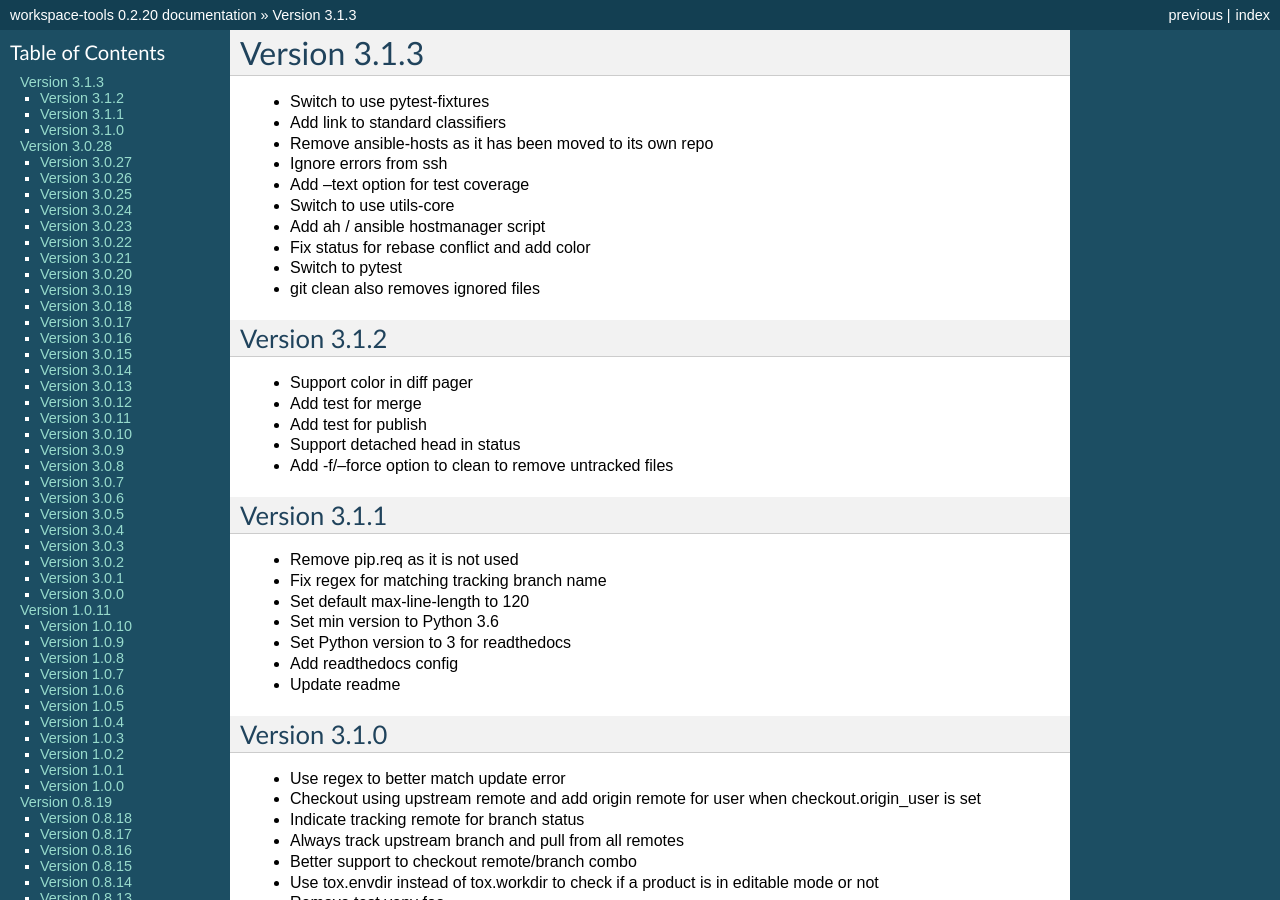
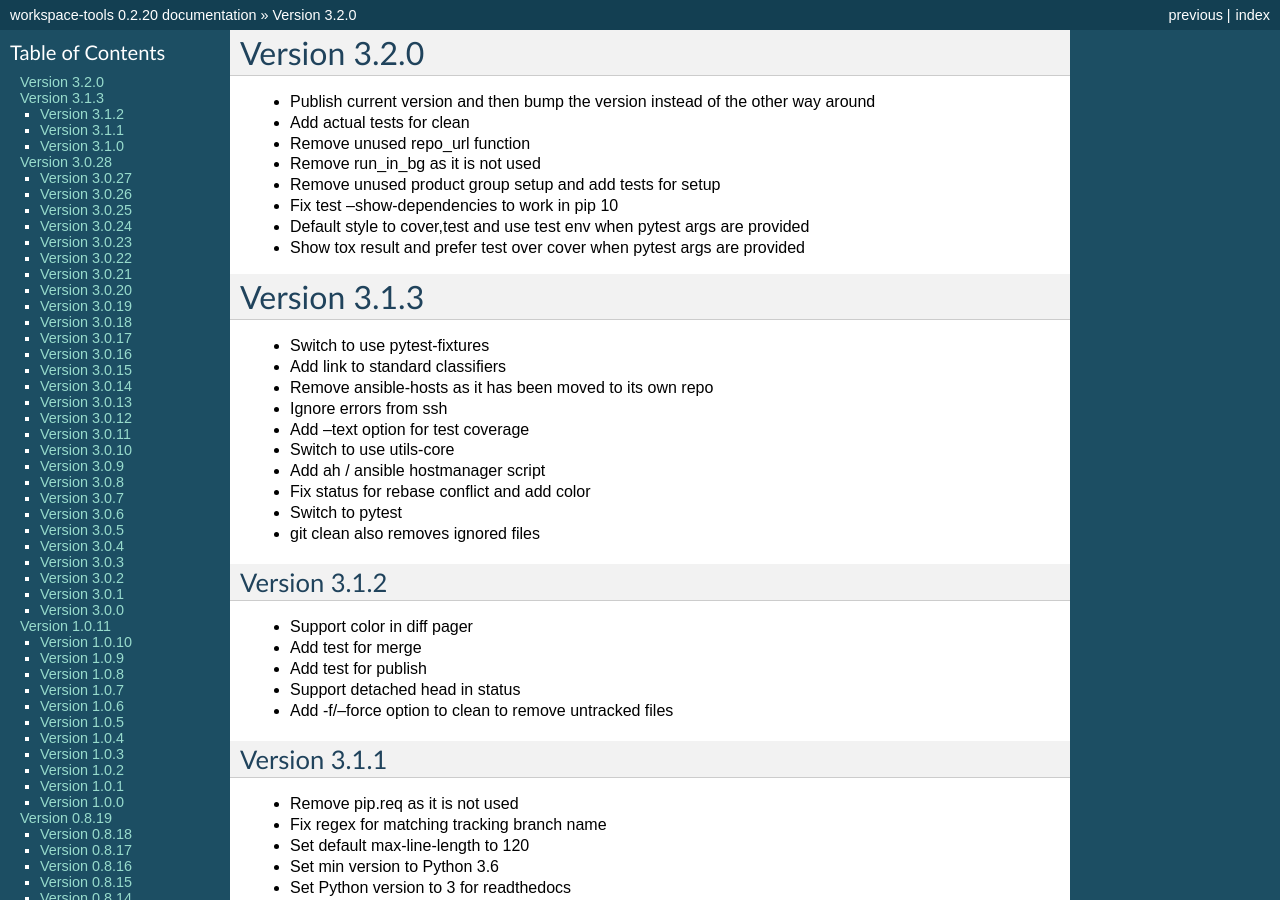
Before and after one commit to maxzheng/workspace-tools, a Sphinx documentation site: the page built from docs/CHANGELOG.rst, in a window 1280 px wide and 900 px high. Built offline with Sphinx 7.4.7, drawn with Linux system fonts in a browser that asks for light colours; some of the changed text lies outside the part shown.

Commit message:
Publish version 3.2.0

```diff
--- a/docs/CHANGELOG.rst
+++ b/docs/CHANGELOG.rst
@@ -1,3 +1,15 @@
+Version 3.2.0
+================================================================================
+
+* Publish current version and then bump the version instead of the other way around
+* Add actual tests for clean
+* Remove unused repo_url function
+* Remove run_in_bg as it is not used
+* Remove unused product group setup and add tests for setup
+* Fix test --show-dependencies to work in pip 10
+* Default style to cover,test and use test env when pytest args are provided
+* Show tox result and prefer test over cover when pytest args are provided
+
 Version 3.1.3
 ================================================================================
 
--- a/setup.py
+++ b/setup.py
@@ -10,7 +10,7 @@ def find_files(path):
 
 setuptools.setup(
     name='workspace-tools',
-    version='3.1.3',
+    version='3.2.1',
 
     author='Max Zheng',
     author_email='maxzheng.os@gmail.com',
```
